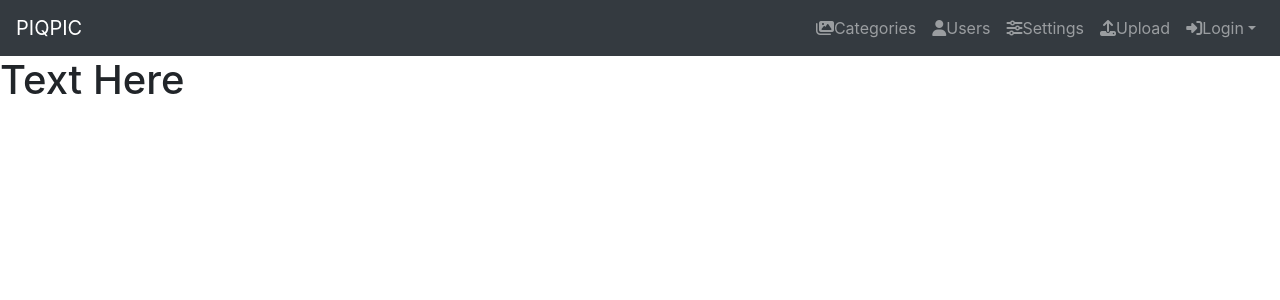
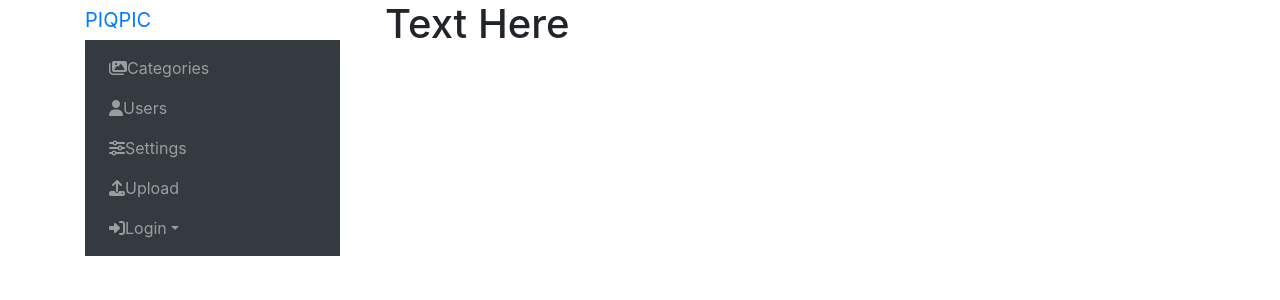
Before and after one commit to 15morrisj/Piqpic, a Flask app: page / in a window 1280 px wide. Shown: the top 300 px of the page. Run offline with Flask 2, Linux system fonts and the light colour scheme; some libraries are stand-ins or nearby versions.

```diff
--- a/app.py
+++ b/app.py
@@ -7,3 +7,6 @@ def home():
 def error404(e):
     # note that we set the 404 status explicitly
     return render_template('404.html'), 404
+
+if __name__ == '__main__':
+  app.run(debug=True)
--- a/static/css/style.css
+++ b/static/css/style.css
@@ -1,3 +1,18 @@
+
+ /* General*/
+
+#navbardiv{
+    height: 100px;
+    width: 150px;
+}
+
+/* Header */
+#navbar .nav-item{
+    width: 100%;
+    display: block;
+}
+/* Unclassified */
+
 #error404{
     background: url(../img/Flag.png) no-repeat right center;
     height: calc(100vh - 56px);
--- a/templates/base.html
+++ b/templates/base.html
@@ -11,9 +11,12 @@
     </head>
   <body>
     {% block header %}
+    <div class="container">
+        <div class="row">
+            <div class="col-3">
                 <header id="header">
+                    <a id="brand" class="navbar-brand" href="#">PIQPIC</a>
                     <nav id="navbar" class="navbar navbar-expand-lg navbar-dark bg-dark">
-            <a id="brand" class="navbar-brand" href="#">PIQPIC</a>
                         <button class="navbar-toggler" type="button" data-toggle="collapse" data-target="#navbarNav" aria-controls="navbarNav" aria-expanded="false" aria-label="Toggle navigation">
                             <span class="navbar-toggler-icon"></span>
                         </button>
@@ -43,10 +46,13 @@
                                     </div>
                                 </li>
                             </ul>
+                        </div>
                     </nav>
                 </header>
+            </div>
             {% endblock %}
             {% block main %}
+            <div class="col-9">
                 <div id="main">
                     <div class="container-fluid">
                         <div class="row">
@@ -57,6 +63,11 @@
                         </div> <!-- end .row -->
                     </div><!-- end .container-fluid -->
                 </div><!-- end #main -->
+            </div>
+        </div>
+    </div>
+
+
     {% endblock %}
     <script src="https://code.jquery.com/jquery-3.4.1.slim.min.js" integrity="sha384-J6qa4849blE2+poT4WnyKhv5vZF5SrPo0iEjwBvKU7imGFAV0wwj1yYfoRSJoZ+n" crossorigin="anonymous"></script>
     <script src="https://cdn.jsdelivr.net/npm/popper.js@1.16.0/dist/umd/popper.min.js" integrity="sha384-Q6E9RHvbIyZFJoft+2mJbHaEWldlvI9IOYy5n3zV9zzTtmI3UksdQRVvoxMfooAo" crossorigin="anonymous"></script>
--- a/templates/home.html
+++ b/templates/home.html
@@ -1,4 +1,4 @@
     {% extends "base.html" %}
-    {% block main %}
+    {% block content %}
     <h1>Text Here</h1>
     {% endblock %}
```
Also changed, not shown: 1 other file. Lines whose indentation alone changed are shown as unchanged.
